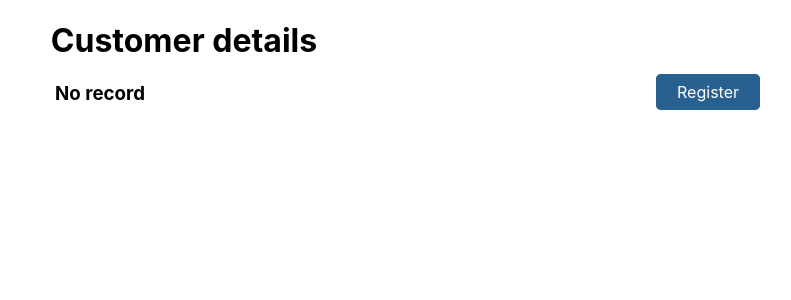
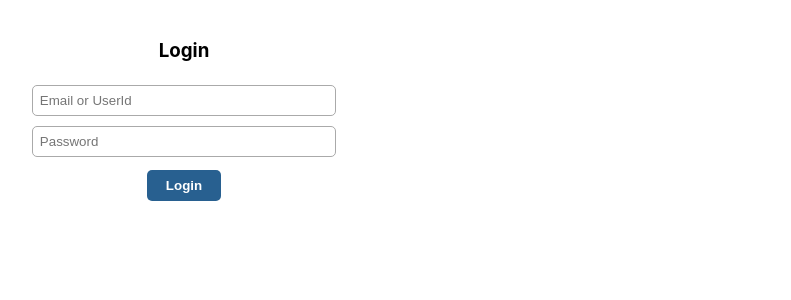
Before and after one commit to prithiv17/scb_poc, a React (Create React App) app: page / in a window 1280 px wide. Shown: the top 300 px of the page, without its empty margins (456-1247 px from the left). Built offline with nearby package versions, Linux system fonts and the light colour scheme; no server answers.

Commit message:
Added Login component

```diff
--- a/package.json
+++ b/package.json
@@ -6,6 +6,7 @@
     "@testing-library/jest-dom": "^4.2.4",
     "@testing-library/react": "^9.5.0",
     "@testing-library/user-event": "^7.2.1",
+    "formik": "^2.1.5",
     "react": "^16.13.1",
     "react-dom": "^16.13.1",
     "react-redux": "^7.2.1",
--- a/src/App.css
+++ b/src/App.css
@@ -195,3 +195,39 @@ border:none!important;
   font-weight: bold;
     font-size: 14px;
 }
+
+/* .authentication{
+  max-width: 20rem;
+  margin:0 auto;
+  padding:0 3.2rem;
+} */
+
+.login-input{
+  width: 93%;
+  padding: 7px;
+  margin: 5px 0;
+  border: 1px solid #aaa;
+  border-radius: 5px
+}
+
+
+.loginbtn{
+    background: #286090;
+    border:none;
+    color:#fff;
+    padding:1.2rem;
+    font-weight: 700;
+    margin:0.5rem 4rem;
+    padding:0.5rem 1.2rem;
+    text-decoration: none;
+    border-radius: 5px;
+  }
+
+.login{
+  max-width: 350px;
+  margin: 0 auto 20px;
+  border-radius: 4px;
+  background-color: #FFF;
+  padding: 20px;
+  box-sizing: border-box;
+}
--- a/src/App.js
+++ b/src/App.js
@@ -5,14 +5,16 @@ import Popup from "reactjs-popup";
 import RegisterForm from "./components/registerForm";
 import UploadUser from "./components/uploadUser";
 import { useSelector, useDispatch } from "react-redux";
-import { customerDetails } from "./actions";
+import { customerDetails, authenticate } from "./actions";
 import { getCustomerDetails } from "./services";
+import { Authentication } from "./components/login";
 
 function App() {
   const [appData, setAppData] = useState({
     form_flag: false,
   });
-  const { customer_details } = useSelector((state) => state);
+  const { customer_details, authentication } = useSelector((state) => state);
+
   const dispatch = useDispatch();
 
   useEffect(() => {
@@ -29,10 +31,18 @@ function App() {
       form_flag: !prevState.form_flag,
     }));
   };
+  const auth = () => dispatch(authenticate({ type: "LOGOUT" }));
 
   return (
     <div className="App">
+      {!authentication ? (
+        <Authentication />
+      ) : (
+        <div>
           <h1>Customer details</h1>
+          <button className="register_btn loginbtn" onClick={auth}>
+            Log Out
+          </button>
           <div className="register_btn">
             <Popup trigger={<a href="#"> Register </a>} modal>
               {(close) => (
@@ -69,6 +79,8 @@ function App() {
             <h3>No record</h3>
           )}
         </div>
+      )}
+    </div>
   );
 }
 
--- a/src/actions/index.js
+++ b/src/actions/index.js
@@ -4,3 +4,14 @@ export function customerDetails(data) {
     data: data,
   };
 }
+
+export function authenticate(data) {
+  if (data.type === "LOGIN")
+    return {
+      type: "LOGIN",
+    };
+  else
+    return {
+      type: "LOGOUT",
+    };
+}
--- /dev/null
+++ b/src/components/login.js
@@ -0,0 +1,80 @@
+import React, { useState } from "react";
+import { useFormik } from "formik";
+import { useSelector, useDispatch } from "react-redux";
+import { authenticate } from "../actions/index";
+
+export const Authentication = () => {
+  const dispatch = useDispatch();
+
+  const formik = useFormik({
+    initialValues: {
+      userId: "",
+      password: "",
+    },
+    onSubmit: (values) => {
+      dispatch(authenticate({ type: "LOGIN" }));
+    },
+    validate: (values) => {
+      let errors = {};
+      if (!values.userId) {
+        errors.userId = "User Id is required";
+      }
+      if (!values.password) {
+        errors.password = "Password is required";
+      }
+      return errors;
+    },
+  });
+
+  const [state, setState] = useState({
+    auth: false,
+  });
+
+  // const handleChange=(event)=>{
+  //     const {name,value}=event.target
+  //     setState({
+  //         [name]:value
+  //     })
+  // }
+
+  const loginDisplay = () => {
+    setState({
+      auth: true,
+    });
+  };
+
+  return (
+    <div>
+      <div className="login">
+        <h3>Login</h3>
+        <form onSubmit={formik.handleSubmit}>
+          <input
+            type="text"
+            className="login-input"
+            placeholder="Email or UserId"
+            name="userId"
+            value={formik.values.name}
+            onChange={formik.handleChange}
+          />
+          {formik.errors.userId ? (
+            <div className="errorDisplay">{formik.errors.userId}</div>
+          ) : null}
+          <input
+            type="password"
+            className="login-input"
+            placeholder="Password"
+            name="password"
+            value={formik.values.name}
+            onChange={formik.handleChange}
+          />
+          {formik.errors.password ? (
+            <div className="errorDisplay">{formik.errors.password}</div>
+          ) : null}
+          <button type="submit" className="loginbtn">
+            Login
+          </button>
+        </form>
+      </div>
+    </div>
+  );
+};
--- a/src/index.js
+++ b/src/index.js
@@ -6,7 +6,7 @@ import "./index.css";
 import App from "./App";
 import * as serviceWorker from "./serviceWorker";
 import reducer from "./reducer";
-const initialstate = { customer_details: [] };
+const initialstate = { customer_details: [], authentication: false };
 const store = createStore(reducer, initialstate);
 ReactDOM.render(
   <Provider store={store}>
--- a/src/reducer/index.js
+++ b/src/reducer/index.js
@@ -2,6 +2,10 @@ const reducer = (state = 0, action) => {
   switch (action.type) {
     case "CUSTOMER_DETAILS":
       return { ...state, customer_details: action.data };
+    case "LOGIN":
+      return { ...state, authentication: true };
+    case "LOGOUT":
+      return { ...state, authentication: false };
     default:
       return state;
   }
```
Also changed, not shown: 1 other file (tests, documents, lock files or other folders). Lines whose indentation alone changed are shown as unchanged.
